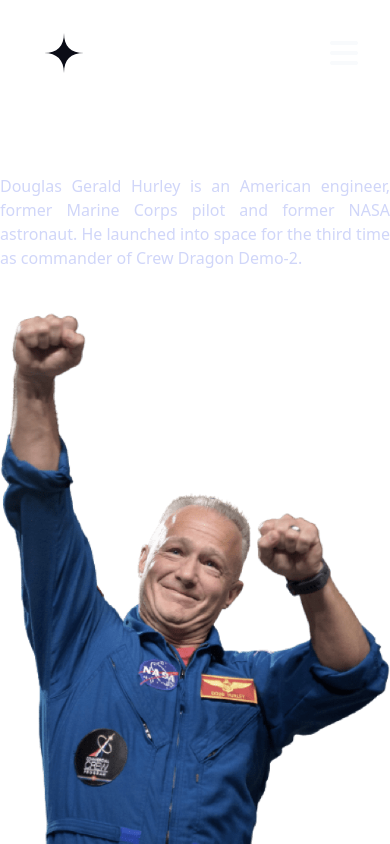
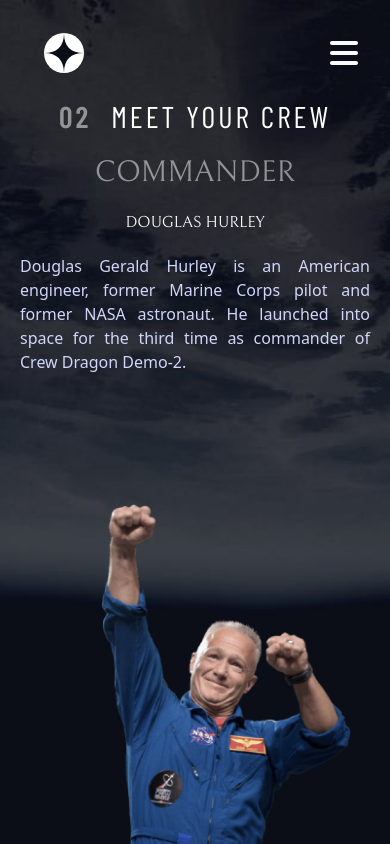
Before and after one commit to MahdiSadeghi26/Space-Toursim-multiPage, a Vue app: page /crew in a window 390 px wide. Built offline with nearby package versions, Linux system fonts and the light colour scheme.

Commit message:
mobile size added

```diff
--- a/src/views/Crew/CrewApp.vue
+++ b/src/views/Crew/CrewApp.vue
@@ -3,30 +3,35 @@
 </script>
 <template>
     <div
-        class=" overflow-hidden lg:bg-[url('/images/crew/background-crew-desktop.jpg')] md:bg-[url('/images/crew/background-crew-tablet.jpg')] :bg-[url('/images/crew/background-crew-mobile.jpg')] h-screen w-full bg-fixed bg-center bg-cover bg-no-repeat">
+        class=" overflow-hidden lg:bg-[url('/images/crew/background-crew-desktop.jpg')] md:bg-[url('/images/crew/background-crew-tablet.jpg')] bg-[url('/images/crew/background-crew-mobile.jpg')] h-screen w-full bg-fixed bg-center bg-cover bg-no-repeat">
         <!-- navbar -->
         <!-- content navbar -->
         <NavMenu></NavMenu>
-        <div class="lg:max-w-[65%] md:w-11/12 md:h-[400px] md:m-auto lg:m-0 lg:h-[70%] flex lg:mt-10 justify-center  lg:items-end lg:flex-row    ">
+        <div
+            class="lg:max-w-[65%] md:w-11/12 w-full px-5 md:px-0 md:h-[400px] md:m-auto lg:m-0 lg:h-[70%] flex lg:mt-10 justify-center  lg:items-end lg:flex-row md:mt-0 mt-5   ">
             <!-- (left) title and descripiton + carousel -->
-            <div class="flex flex-col lg:justify-around md:items-center lg:items-start  lg:w-[60%] md:w-full   lg:h-[500px]">
+            <div
+                class="flex flex-col lg:justify-around items-center lg:items-start  lg:w-[60%] md:w-full   lg:h-[500px]">
                 <!-- title -->
-                <div class="w-full md:text-center lg:text-start"><span
-                        class=" text-white text-opacity-50 tracking-widest font-BarlowSemiBold md:text-3xl md:mr-5 ">02</span>
+                <div class="w-full text-center lg:text-start"><span
+                        class=" text-white text-opacity-50 tracking-widest font-BarlowSemiBold text-3xl mr-5 ">02</span>
                     <p class="text-white inline font-BarlowRegular text-3xl tracking-widest">MEET YOUR CREW</p>
                 </div>
                 <!-- desc -->
-                <div class="flex md:gap-5 flex-col lg:w-full md:text-center lg:items-start md:items-center">
+                <div class="flex gap-5 flex-col lg:w-full md:text-center lg:items-start items-center">
                     <!-- grade or post -->
-                    <p class="text-white text-opacity-50 text-3xl font-BellefairRegular uppercase md:mt-5 lg:mt-0">Commander</p>
-                    <p class="uppercase font-BellefairRegular text-white 2xl:text-6xl xl:text-5xl lg:text-4xl ">Douglas Hurley</p>
+                    <p class="text-white text-opacity-50 text-3xl font-BellefairRegular uppercase mt-5 lg:mt-0">Commander
+                    </p>
+                    <p class="uppercase font-BellefairRegular text-white 2xl:text-6xl xl:text-5xl lg:text-4xl ">Douglas
+                        Hurley</p>
                     <!-- description -->
-                    <p class="text-[#d0d6f9] lg:text-lg text-justify lg:w-[500px] md:w-1/2 ">Douglas Gerald Hurley is an American
+                    <p class="text-[#d0d6f9] lg:text-lg text-justify lg:w-[500px] md:w-1/2 ">Douglas Gerald Hurley is an
+                        American
                         engineer, former Marine Corps pilot and former NASA astronaut.
                         He launched into space for the third time as commander of Crew Dragon Demo-2.</p>
                 </div>
                 <!-- buttons -->
-                <div class="flex md:gap-5 md:mt-5 lg:mt-auto">
+                <div class="flex gap-5 mt-5 lg:mt-auto">
                     <button class="crewButton crewButtonActive"></button>
                     <button class="crewButton"></button>
                     <button class="crewButton"></button>
@@ -34,6 +39,9 @@
                 </div>
             </div>
         </div>
-        <div class="absolute 2xl:right-[20%] bottom-0 xl:right-[8%] xl:w-[450px] lg:right-[5%] lg:w-[400px] md:w-[320px] md:right-[5%]  "><img src="/images/crew/image-douglas-hurley.png" alt=""></div>
+        <div
+            class="absolute 2xl:right-[20%] bottom-0 xl:right-[8%] xl:w-[450px] lg:right-[5%] lg:w-[400px] md:w-[320px] md:right-[5%] w-[250px] right-[10%] ">
+            <img src="/images/crew/image-douglas-hurley.png" alt="">
+        </div>
     </div>
 </template>
```
